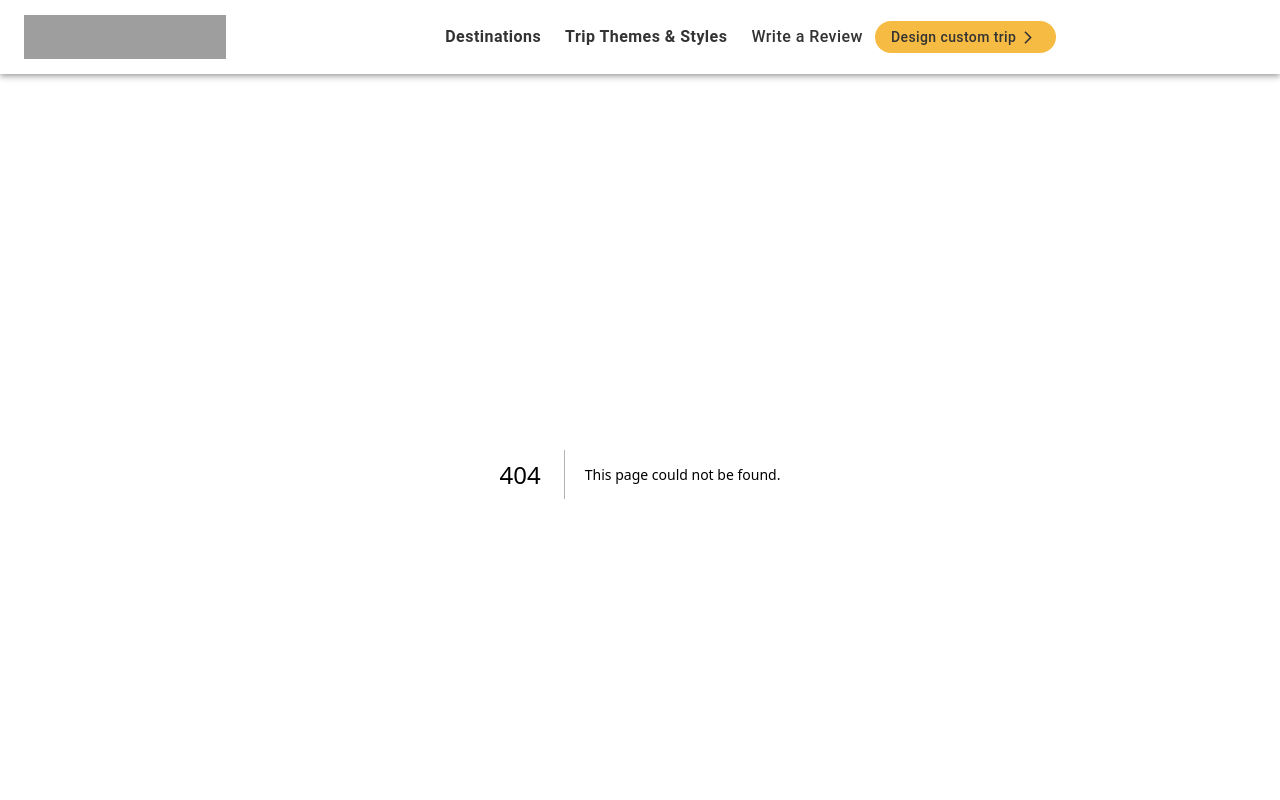
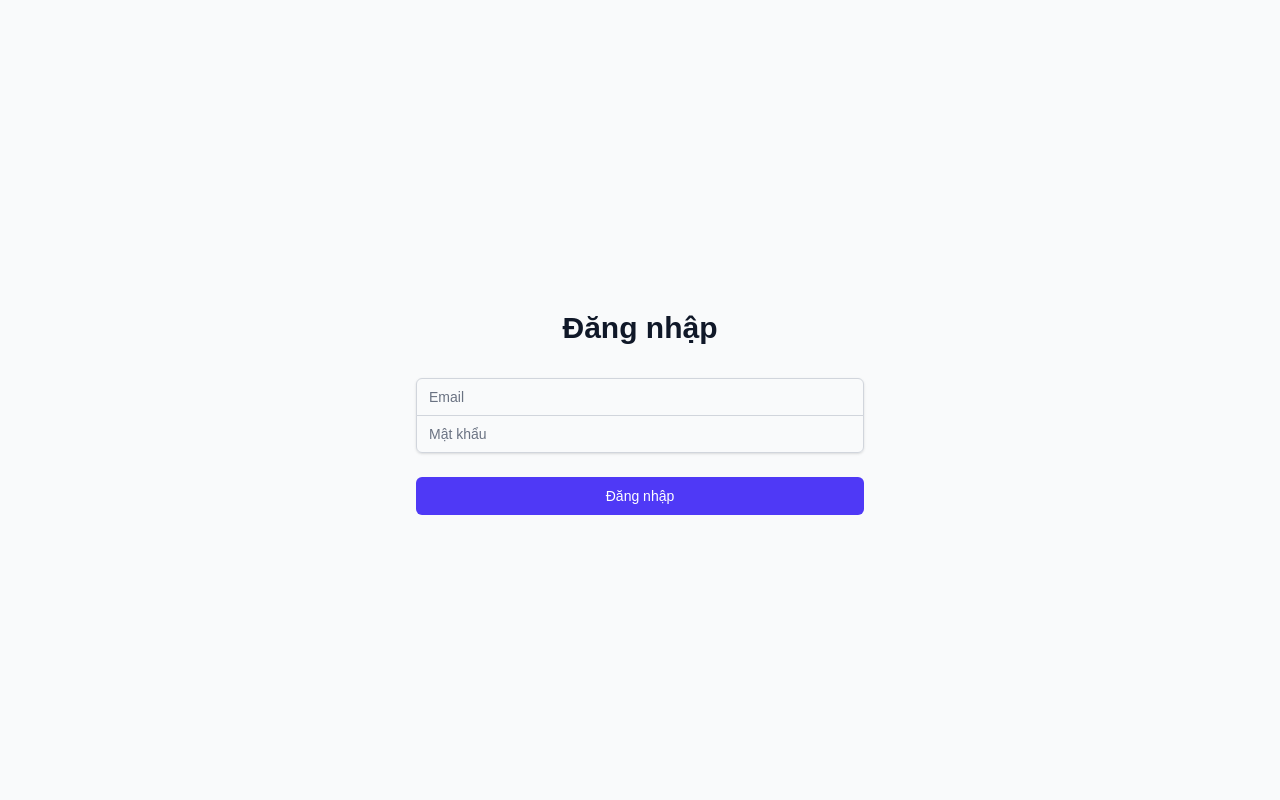
Before and after one commit to NguyenQuang01/travel, a Next.js app: page /admin/login in a window 1280 px wide. Before the commit this address had no page. Shown: the top 800 px of the page. Built offline with nearby package versions, Linux system fonts and the light colour scheme; grey boxes are pictures that could not be loaded.

Commit message:
Add admin login page, title component, and axios service integration

```diff
--- a/package.json
+++ b/package.json
@@ -13,7 +13,9 @@
         "@emotion/styled": "^11.14.0",
         "@mui/icons-material": "^6.4.8",
         "@mui/material": "^6.4.8",
+        "@types/axios": "^0.14.4",
         "antd": "^5.24.4",
+        "axios": "^1.8.4",
         "next": "15.2.3",
         "react": "^19.0.0",
         "react-dom": "^19.0.0",
--- /dev/null
+++ b/src/app/admin/components/Title.tsx
@@ -0,0 +1,8 @@
+import React from "react";
+
+const Title = (popor: { title: string }) => {
+    const { title } = popor;
+    return <div>{title}</div>;
+};
+
+export default Title;
--- /dev/null
+++ b/src/app/admin/hook/index.ts
@@ -0,0 +1,11 @@
+import apiServices from "@/services/axios";
+
+export const postSaveAnswer = async () => {
+    try {
+        const response = await apiServices.post(`/attempts/save_attempt`);
+        return response;
+    } catch (error) {
+        console.error("Save answer error:", error);
+        throw error;
+    }
+};
--- /dev/null
+++ b/src/app/admin/login/page.tsx
@@ -0,0 +1,58 @@
+import React from "react";
+import Title from "../components/Title";
+
+const LoginPage = () => {
+    const title = "Đăng nhập";
+    return (
+        <div className="min-h-screen flex items-center justify-center bg-gray-50 py-12 px-4 sm:px-6 lg:px-8">
+            <div className="max-w-md w-full space-y-8">
+                <div>
+                    <h2 className="mt-6 text-center text-3xl font-extrabold text-gray-900">
+                        <Title title={title} />
+                    </h2>
+                </div>
+                <form className="mt-8 space-y-6">
+                    <div className="rounded-md shadow-sm -space-y-px">
+                        <div>
+                            <label htmlFor="email" className="sr-only">
+                                Email
+                            </label>
+                            <input
+                                id="email"
+                                name="email"
+                                type="email"
+                                required
+                                className="appearance-none rounded-none relative block w-full px-3 py-2 border border-gray-300 placeholder-gray-500 text-gray-900 rounded-t-md focus:outline-none focus:ring-indigo-500 focus:border-indigo-500 focus:z-10 sm:text-sm"
+                                placeholder="Email"
+                            />
+                        </div>
+                        <div>
+                            <label htmlFor="password" className="sr-only">
+                                Mật khẩu
+                            </label>
+                            <input
+                                id="password"
+                                name="password"
+                                type="password"
+                                required
+                                className="appearance-none rounded-none relative block w-full px-3 py-2 border border-gray-300 placeholder-gray-500 text-gray-900 rounded-b-md focus:outline-none focus:ring-indigo-500 focus:border-indigo-500 focus:z-10 sm:text-sm"
+                                placeholder="Mật khẩu"
+                            />
+                        </div>
+                    </div>
+
+                    <div>
+                        <button
+                            type="submit"
+                            className="group relative w-full flex justify-center py-2 px-4 border border-transparent text-sm font-medium rounded-md text-white bg-indigo-600 hover:bg-indigo-700 focus:outline-none focus:ring-2 focus:ring-offset-2 focus:ring-indigo-500"
+                        >
+                            Đăng nhập
+                        </button>
+                    </div>
+                </form>
+            </div>
+        </div>
+    );
+};
+
+export default LoginPage;
--- a/src/app/layout.tsx
+++ b/src/app/layout.tsx
@@ -1,24 +1,28 @@
-import type { Metadata } from "next";
+"use client";
 import "./globals.css";
 import HeaderClient from "./components/layout/HeaderClient";
 import Footer from "./components/layout/FooterClient";
+import { usePathname } from "next/navigation";
 
-export const metadata: Metadata = {
-    title: "Create Next App",
-    description: "Generated by create next app",
-};
+// export const metadata: Metadata = {
+//     title: "Create Next App",
+//     description: "Generated by create next app",
+// };
 
 export default function RootLayout({
     children,
 }: Readonly<{
     children: React.ReactNode;
 }>) {
+    const pathname = usePathname();
+    const isAdminRoute = pathname?.startsWith("/admin");
+
     return (
         <html lang="en">
             <body>
-                <HeaderClient />
+                {!isAdminRoute && <HeaderClient />}
                 {children}
-                <Footer />
+                {!isAdminRoute && <Footer />}
             </body>
         </html>
     );
--- /dev/null
+++ b/src/services/axios.ts
@@ -0,0 +1,90 @@
+import axios, { AxiosResponse, AxiosError } from "axios";
+
+// Create instance
+const apiConfig = axios.create({
+    baseURL: process.env["API_BASE_URL"],
+    headers: {
+        "Content-Type": "application/json",
+    },
+    timeout: 10000,
+});
+
+// apiConfig.interceptors.request.use(
+//     (config: any) => {
+//         const token = localStorage.getItem("token");
+//         if (token) {
+//             config.headers = config.headers ?? {};
+//             config.headers.Authorization = `Bearer ${token}`;
+//         }
+//         return config;
+//     },
+//     (error) => {
+//         return Promise.reject(error);
+//     }
+// );
+apiConfig.interceptors.response.use(
+    (response: AxiosResponse) => {
+        return response;
+    },
+    (error: AxiosError) => {
+        const status = error.response?.status;
+        if (status === 401) {
+            return;
+        }
+        return error.response;
+    }
+);
+
+const apiServices = {
+    async post(urlApi: string, params?: Record<string, unknown>) {
+        try {
+            return await apiConfig.post(urlApi, params);
+        } catch (error) {
+            return error;
+        }
+    },
+    async put(urlApi: string, params?: Record<string, unknown>) {
+        try {
+            return await apiConfig.put(urlApi, params);
+        } catch (error) {
+            return error;
+        }
+    },
+    async patch(urlApi: string, params?: Record<string, unknown>) {
+        try {
+            return await apiConfig.patch(urlApi, params);
+        } catch (error) {
+            return error;
+        }
+    },
+    async get(urlApi: string, params?: Record<string, unknown>) {
+        try {
+            return await apiConfig.get(urlApi, { params });
+        } catch (error) {
+            return error;
+        }
+    },
+    async delete(urlApi: string) {
+        try {
+            return await apiConfig.delete(urlApi);
+        } catch (error) {
+            return error;
+        }
+    },
+    async postMultipart(urlApi: string, params?: FormData, urlParam?: string) {
+        const instance = axios.create({
+            baseURL: urlParam || process.env["API_BASE_URL"],
+            headers: {
+                "Content-Type": "multipart/form-data",
+            },
+            timeout: 10000,
+        });
+
+        try {
+            return await instance.post(urlApi, params);
+        } catch (error) {
+            return error;
+        }
+    },
+};
+export default apiServices;
```
Also changed, not shown: 1 other file (tests, documents, lock files or other folders).
